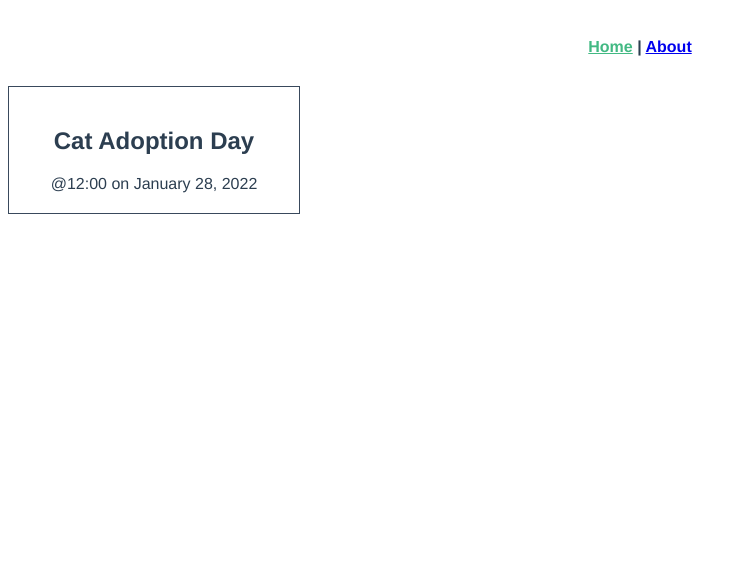
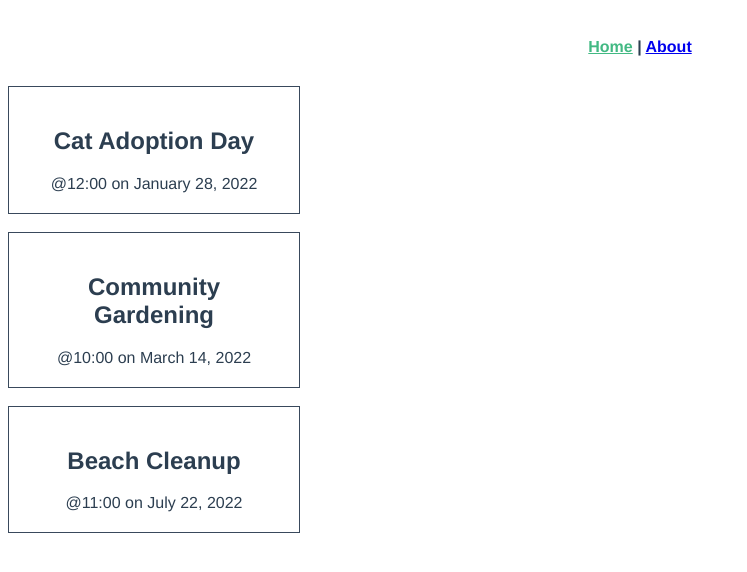
Before and after one commit to ChindanaiNaKub/vite-project, a Vue app: page / in a window 1280 px wide. Shown: the top 572 px of the page, without its empty margins (0-747 px from the left). Built offline with nearby package versions, Linux system fonts and the light colour scheme; the HTML template or start-up script is replaced by a standard one.

Commit message:
8.4 checkpoint

```diff
--- a/src/components/EventCard.vue
+++ b/src/components/EventCard.vue
@@ -1,19 +1,25 @@
 <script setup lang="ts">
 import { ref } from 'vue'
+import type { Event } from '@/types'
+
 // defineProps<{
 //   msg: string
 // }>()
-const event = ref({
-  id: 5928101,
-  category: 'animal welfare',
-  title: 'Cat Adoption Day',
-  description: 'Find your new feline friend at this event.',
-  location: 'Meow Town',
-  date: 'January 28, 2022',
-  time: '12:00',
-  petsAllowed: true,
-  organizer: 'Kat Laydee',
-})
+// const event = ref({
+//   id: 5928101,
+//   category: 'animal welfare',
+//   title: 'Cat Adoption Day',
+//   description: 'Find your new feline friend at this event.',
+//   location: 'Meow Town',
+//   date: 'January 28, 2022',
+//   time: '12:00',
+//   petsAllowed: true,
+//   organizer: 'Kat Laydee',
+// })
+
+defineProps<{
+  event: Event
+}>()
 </script>
 
 <template>
--- a/src/views/HomeView.vue
+++ b/src/views/HomeView.vue
@@ -1,9 +1,46 @@
 <script setup lang="ts">
 import EventCard from '@/components/EventCard.vue'
+import { ref } from 'vue'
+import type { Event } from '@/types'
+
+const events = ref<Event[]>([
+  {
+    id: 5928101,
+    category: 'animal welfare',
+    title: 'Cat Adoption Day',
+    description: 'Find your new feline friend at this event.',
+    location: 'Meow Town',
+    date: 'January 28, 2022',
+    time: '12:00',
+    petsAllowed: true,
+  },
+  {
+    id: 4582797,
+    category: 'food',
+    title: 'Community Gardening',
+    description: 'Join us as we tend to the community edible plants.',
+    location: 'Flora City',
+    date: 'March 14, 2022',
+    time: '10:00',
+    petsAllowed: true,
+    organizer: 'Fern Pollin',
+  },
+  {
+    id: 8419988,
+    category: 'sustainability',
+    title: 'Beach Cleanup',
+    description: 'Help pick up trash along the shore.',
+    location: 'Playa del Carmen',
+    date: 'July 22, 2022',
+    time: '11:00',
+    petsAllowed: false,
+    organizer: 'Carey Wales',
+  },
+])
 </script>
 
 <template>
   <div class="home">
-    <EventCard />
+    <EventCard v-for="event in events" :key="event.id" :event="event" />
   </div>
 </template>
```
Also changed, not shown: src/type.ts (added, +11 -0 lines).
